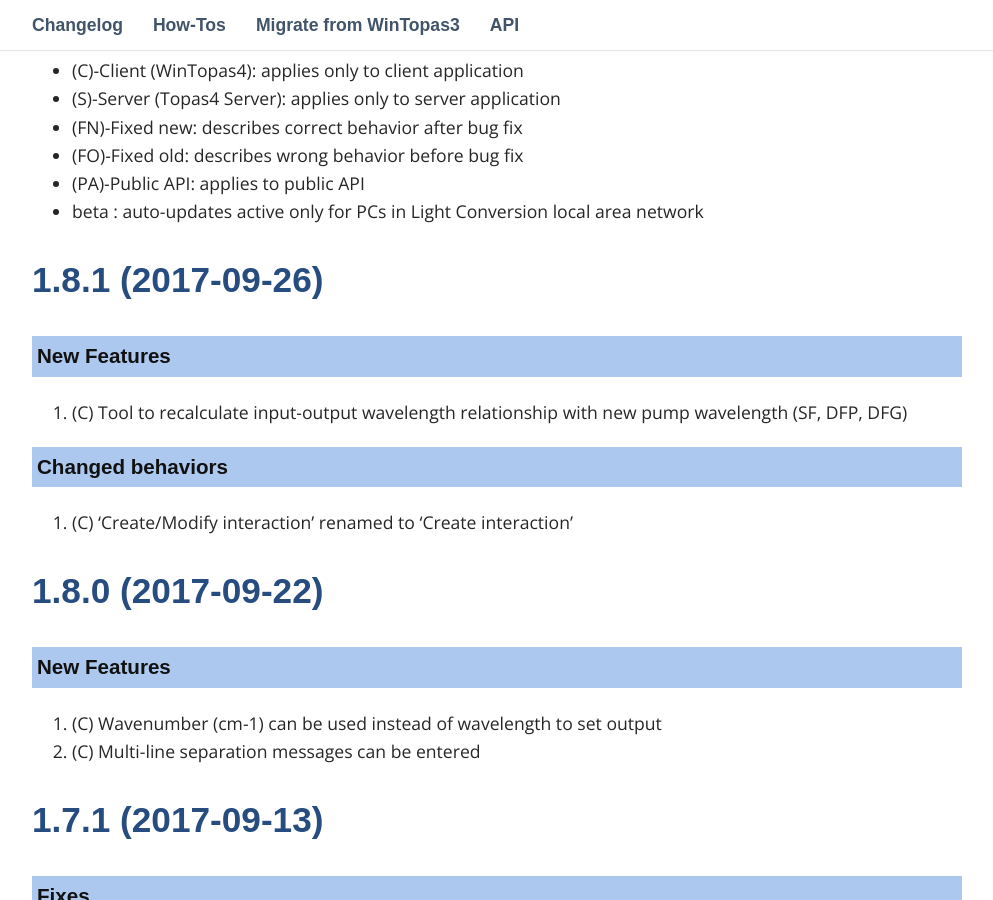
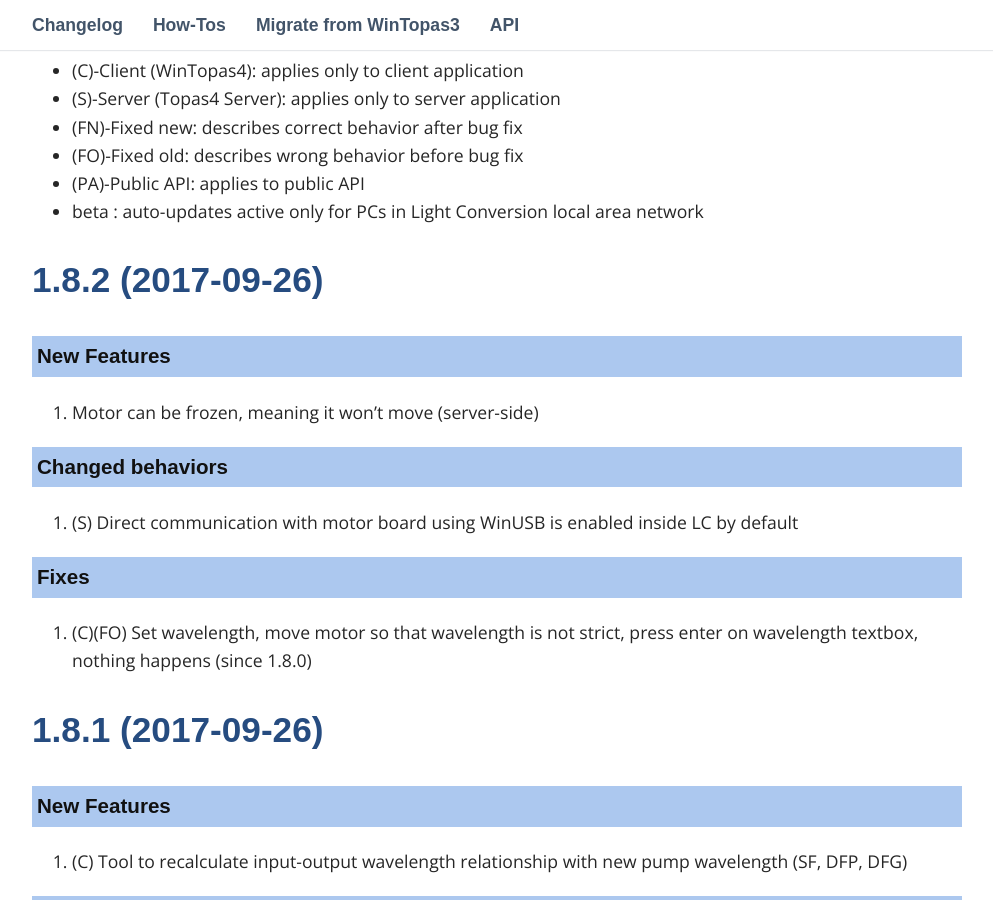
Before and after one commit to DomasM/Topas4InfoTemp00, a Jekyll site: the page built from _pages/03_changelog.md, in a window 1280 px wide and 900 px high, scrolled down 497 px. Shown: the whole window, without its empty margins (143-1136 px from the left). Built offline with Jekyll 4.4.1, drawn with Linux system fonts in a browser that asks for light colours; some web fonts are replaced; comment, search, counter and statistics services are not loaded.

Commit message:
1.8.2 release

```diff
--- a/_pages/03_changelog.md
+++ b/_pages/03_changelog.md
@@ -17,6 +17,22 @@
 * (FO)-Fixed old: describes wrong behavior before bug fix
 * (PA)-Public API: applies to public API
 * beta : auto-updates active only for PCs in Light Conversion local area network
+
+
+
+## 1.8.2 (2017-09-26)
+
+### New Features
+
+1. Motor can be frozen, meaning it won't move (server-side)
+
+### Changed behaviors
+
+1. (S) Direct communication with motor board using WinUSB is enabled inside LC by default
+
+### Fixes
+
+1. (C)(FO) Set wavelength, move motor so that wavelength is not strict, press enter on wavelength textbox, nothing happens (since 1.8.0)
 
 
 
```
